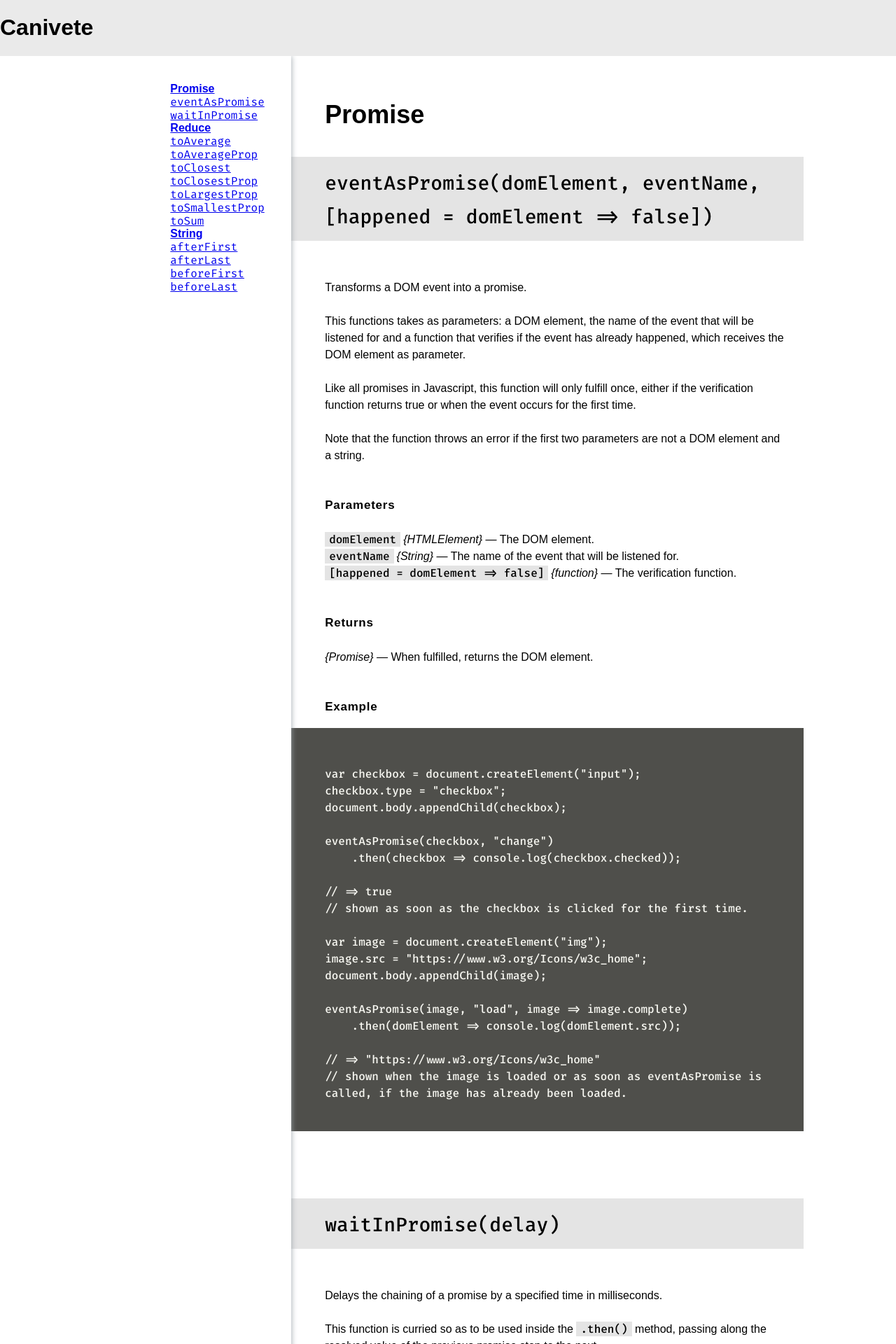
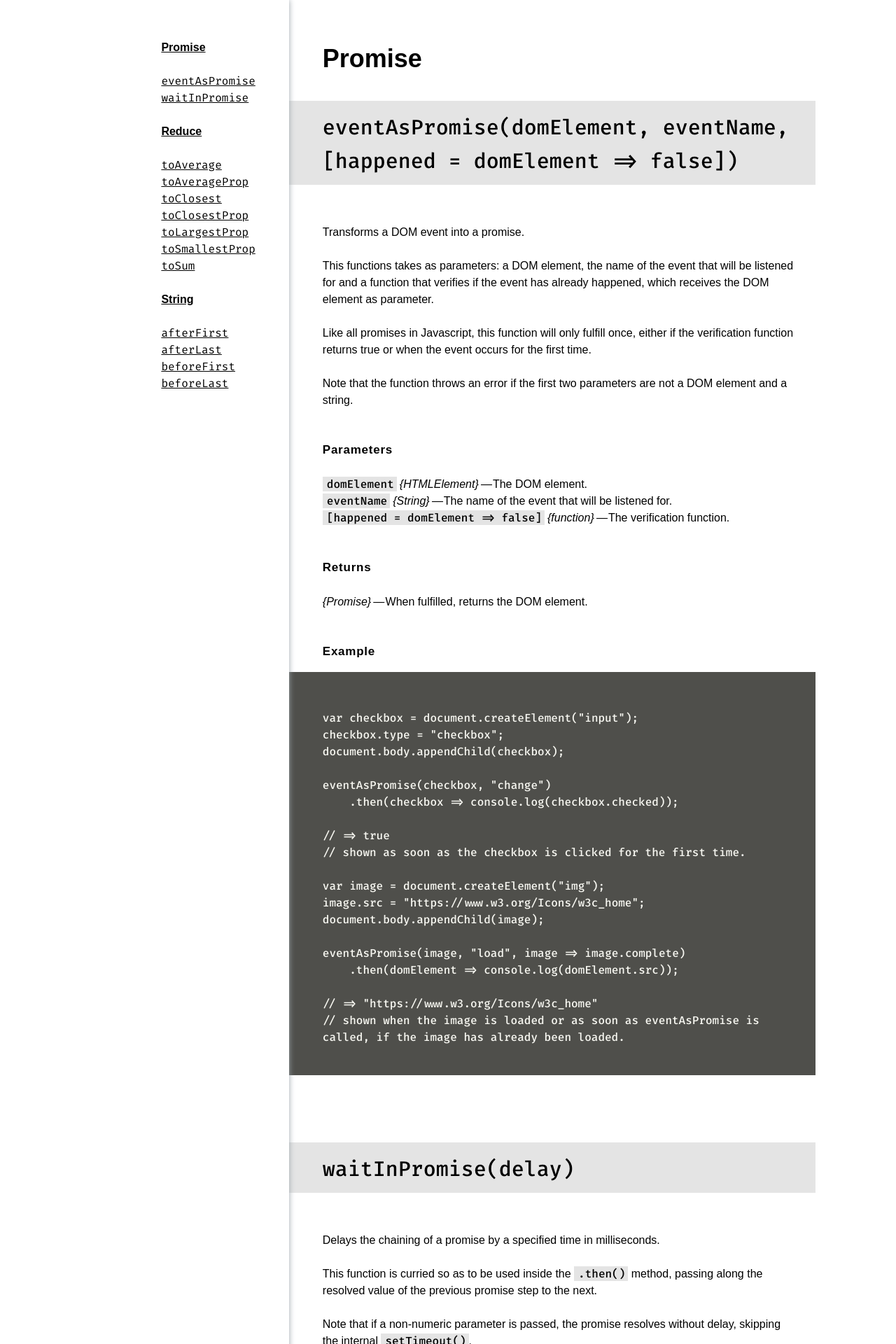
Before and after one commit to leofavre/canivete, a Jekyll site: the page built from docs/index.md, in a window 1280 px wide. Shown: the top 1920 px of the page at 70% size. Built offline with Jekyll 4.4.1, drawn with Linux system fonts in a browser that asks for light colours; some web fonts are replaced.

Commit message:
better docs css and fonts

```diff
--- a/docs/_layouts/default.html
+++ b/docs/_layouts/default.html
@@ -4,9 +4,6 @@
 {% include head.html %}
 
 <body class="page">
-	<header class="header">
-		{% include header.html %}
-	</header>
 	<div class="main">
 		<main class="richtext">
 			<div class="richtext__area">
--- a/docs/_sass/_menu.scss
+++ b/docs/_sass/_menu.scss
@@ -4,7 +4,7 @@
 	flex: none;
 	height: 100%;
 	overflow-y: auto;
-	padding: 2.4rem;
+	padding: $grid ($grid * 2) $grid $grid;
 	position: absolute;
 	right: 0;
 	top: 0;
@@ -23,17 +23,33 @@
 	display: flex;
 	flex-flow: row wrap;
 
+	// background-position: 5px 0;
+	// background-size: $grid $grid;
+	// background-image: linear-gradient(to bottom, lightblue 1px, transparent 1px);
+	// background-attachment: scroll;
+
 	ul {
-		margin: 0;
+		position: relative;
+		top: 8px;
+		margin: $grid 0;
 		padding: 0;
+	}
+
+	ul ul {
+		top: 0px;
 	}
 
 	li {
 		list-style: none;
+		line-height: $grid;
 	}
 
 	li li {
 		font-family: "Fira Code", monospace;
+	}
+
+	a {
+		color: #000;
 	}
 }
 
--- a/docs/_sass/_page.scss
+++ b/docs/_sass/_page.scss
@@ -16,3 +16,5 @@ html {
 	min-height: 100%;
 	overflow: auto;
 }
+
+$grid: 24px;
--- a/docs/_sass/_richtext.scss
+++ b/docs/_sass/_richtext.scss
@@ -1,6 +1,4 @@
 .richtext {
-	$grid: 24px;
-
 	flex: 14 14 0;
 	overflow-x: hidden;
 	overflow-y: auto;
@@ -8,7 +6,6 @@
 	// transform: translateZ(0);
 	// will-change: scroll-position;
 	-webkit-overflow-scrolling: touch;
-
 	line-height: $grid;
 
 	// background-position: 5px 0;
@@ -31,7 +28,7 @@
 	h3 {
 		position: relative;
 		top: 0;
-		font-size: 28px;
+		font-size: 30px;
 		line-height: ($grid * 2);
 		background: rgba(#dedede, 0.8);
 		margin: ($grid * 4) ($grid * -1) ($grid * 2) ($grid * -2);
@@ -50,7 +47,7 @@
 
 	h4 {
 		position: relative;
-		top: 6px;
+		top: 7px;
 		font-size: 17px;
 		font-weight: 800;
 		line-height: $grid;
@@ -63,7 +60,9 @@
 	}
 
 	h4 + p > em:after {
-		content: " —";
+		content: "—";
+		position: relative;
+		left: 0.2em;
 	}
 
 	h5 {
@@ -76,14 +75,14 @@
 
 	p {
 		position: relative;
-		top: 7px;
+		top: 8px;
 		font-size: 16px;
 		line-height: $grid;
 		margin: $grid 0 $grid;
 	}
 
 	p > code {
-		padding: 1px 6px 1px;
+		padding: 1px 4px 1px 6px;
 		background-color: rgba(#dedede, 0.8);
 	}
 
@@ -140,5 +139,5 @@
 }
 
 .richtext__area {
-	max-width: 660px;
+	max-width: 680px;
 }
```
